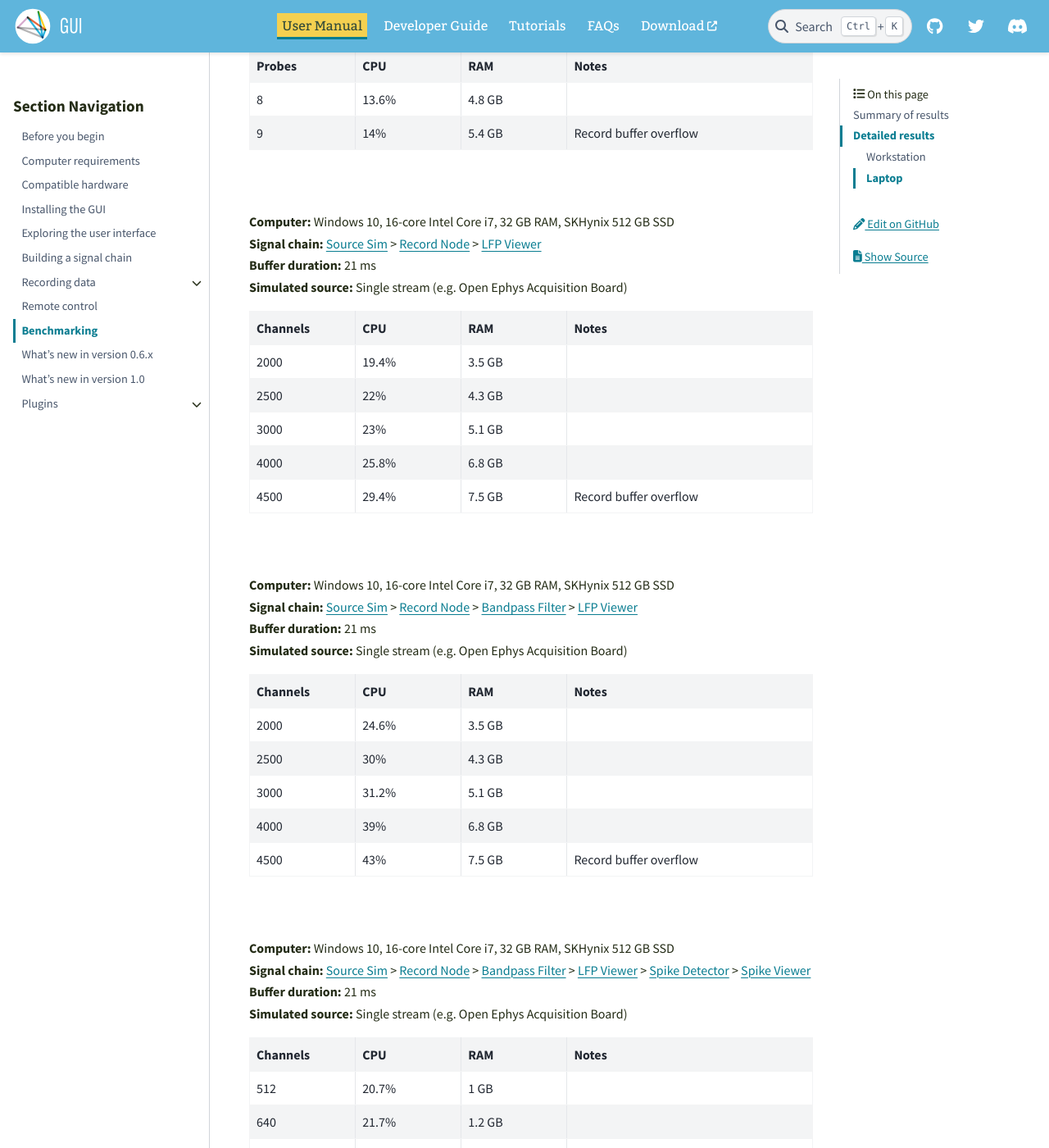
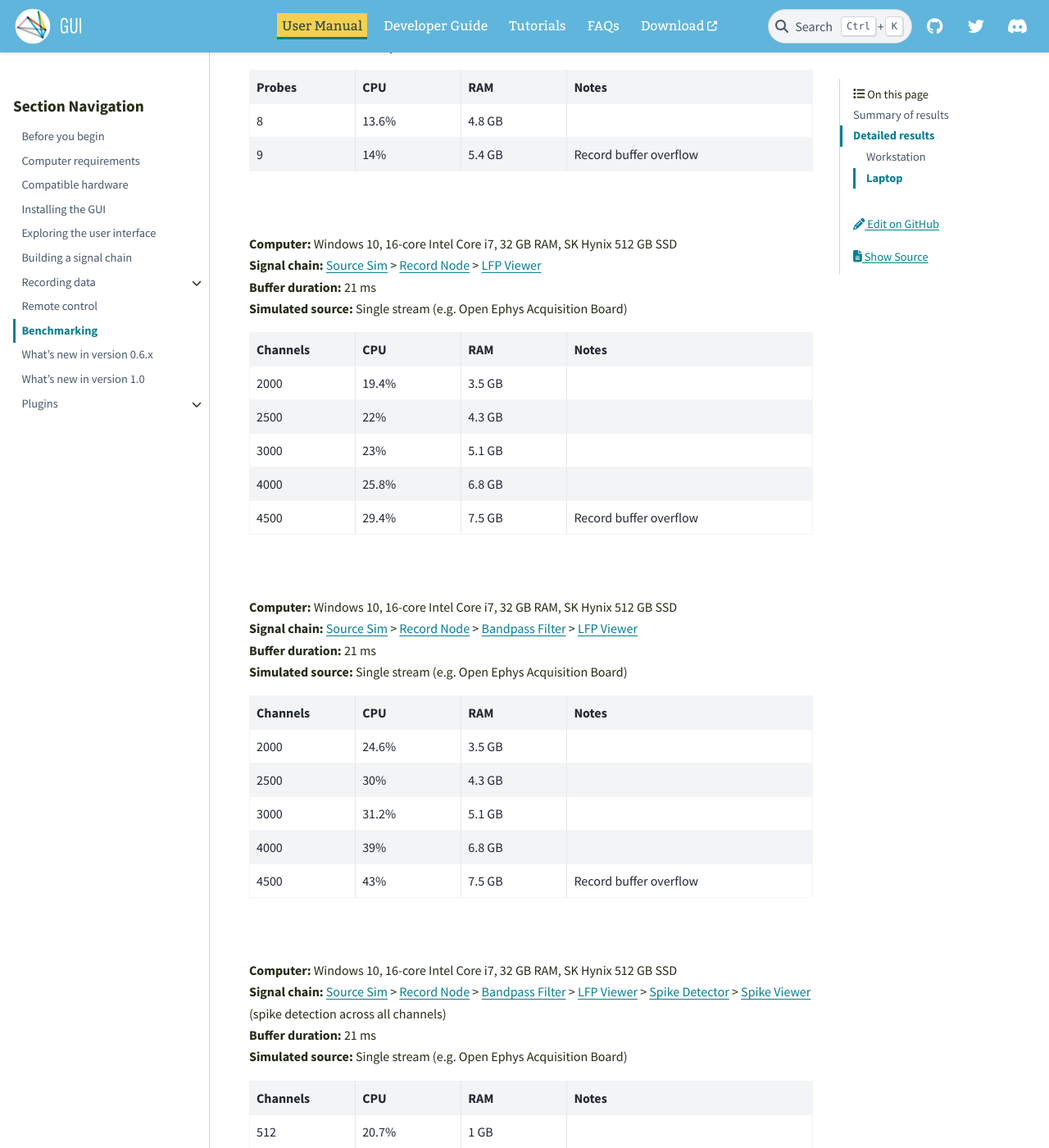
Before and after one commit to open-ephys/gui-docs, a Sphinx documentation site: the page built from source/User-Manual/Benchmarking.rst, in a window 1280 px wide and 1400 px high, scrolled down 4025 px. Shown: the whole window at 82% size. Built offline with Sphinx 7.4.7 and the PyData theme 0.15.4, drawn with Linux system fonts in a browser that asks for light colours; some of the changed text lies outside the part shown.

Commit message:
Update benchmarking page

```diff
--- a/source/User-Manual/Benchmarking.rst
+++ b/source/User-Manual/Benchmarking.rst
@@ -112,7 +112,7 @@ Workstation
 |
 
 | **Computer:** Windows 10, 32-core Intel Core i9, 128 GB RAM, 3 NVMe SSDs
-| **Signal chain:** :ref:`sourcesim` > :ref:`recordnode` > :ref:`BandpassFilter` > :ref:`lfpviewer` > :ref:`spikedetector` > :ref:`spikeviewer`
+| **Signal chain:** :ref:`sourcesim` > :ref:`recordnode` > :ref:`BandpassFilter` > :ref:`lfpviewer` > :ref:`spikedetector` > :ref:`spikeviewer` (spike detection across all channels)
 | **Buffer duration:** 40 ms
 | **Simulated source:** Single stream (e.g. Open Ephys Acquisition Board)
 
@@ -130,7 +130,7 @@ Workstation
 Laptop
 ############
 
-| **Computer:** Windows 10, 16-core Intel Core i7, 32 GB RAM, SKHynix 512 GB SSD
+| **Computer:** Windows 10, 16-core Intel Core i7, 32 GB RAM, SK Hynix 512 GB SSD
 | **Signal chain:** :ref:`sourcesim` > :ref:`recordnode` > :ref:`lfpviewer`
 | **Buffer duration:** 21 ms
 | **Simulated source:** Neuropixels 1.0
@@ -144,7 +144,7 @@ Laptop
 
 |
 
-| **Computer:** Windows 10, 16-core Intel Core i7, 32 GB RAM, SKHynix 512 GB SSD
+| **Computer:** Windows 10, 16-core Intel Core i7, 32 GB RAM, SK Hynix 512 GB SSD
 | **Signal chain:** :ref:`sourcesim` > :ref:`recordnode` > :ref:`lfpviewer`
 | **Buffer duration:** 21 ms
 | **Simulated source:** Neuropixels 2.0
@@ -158,7 +158,7 @@ Laptop
 
 |
 
-| **Computer:** Windows 10, 16-core Intel Core i7, 32 GB RAM, SKHynix 512 GB SSD
+| **Computer:** Windows 10, 16-core Intel Core i7, 32 GB RAM, SK Hynix 512 GB SSD
 | **Signal chain:** :ref:`sourcesim` > :ref:`recordnode` > :ref:`lfpviewer`
 | **Buffer duration:** 21 ms
 | **Simulated source:** Single stream (e.g. Open Ephys Acquisition Board)
@@ -175,7 +175,7 @@ Laptop
 
 |
 
-| **Computer:** Windows 10, 16-core Intel Core i7, 32 GB RAM, SKHynix 512 GB SSD
+| **Computer:** Windows 10, 16-core Intel Core i7, 32 GB RAM, SK Hynix 512 GB SSD
 | **Signal chain:** :ref:`sourcesim` > :ref:`recordnode` > :ref:`BandpassFilter` > :ref:`lfpviewer`
 | **Buffer duration:** 21 ms
 | **Simulated source:** Single stream (e.g. Open Ephys Acquisition Board)
@@ -192,8 +192,8 @@ Laptop
 
 |
 
-| **Computer:** Windows 10, 16-core Intel Core i7, 32 GB RAM, SKHynix 512 GB SSD
-| **Signal chain:** :ref:`sourcesim` > :ref:`recordnode` > :ref:`BandpassFilter` > :ref:`lfpviewer` > :ref:`spikedetector` > :ref:`spikeviewer`
+| **Computer:** Windows 10, 16-core Intel Core i7, 32 GB RAM, SK Hynix 512 GB SSD
+| **Signal chain:** :ref:`sourcesim` > :ref:`recordnode` > :ref:`BandpassFilter` > :ref:`lfpviewer` > :ref:`spikedetector` > :ref:`spikeviewer` (spike detection across all channels)
 | **Buffer duration:** 21 ms
 | **Simulated source:** Single stream (e.g. Open Ephys Acquisition Board)
 
```
